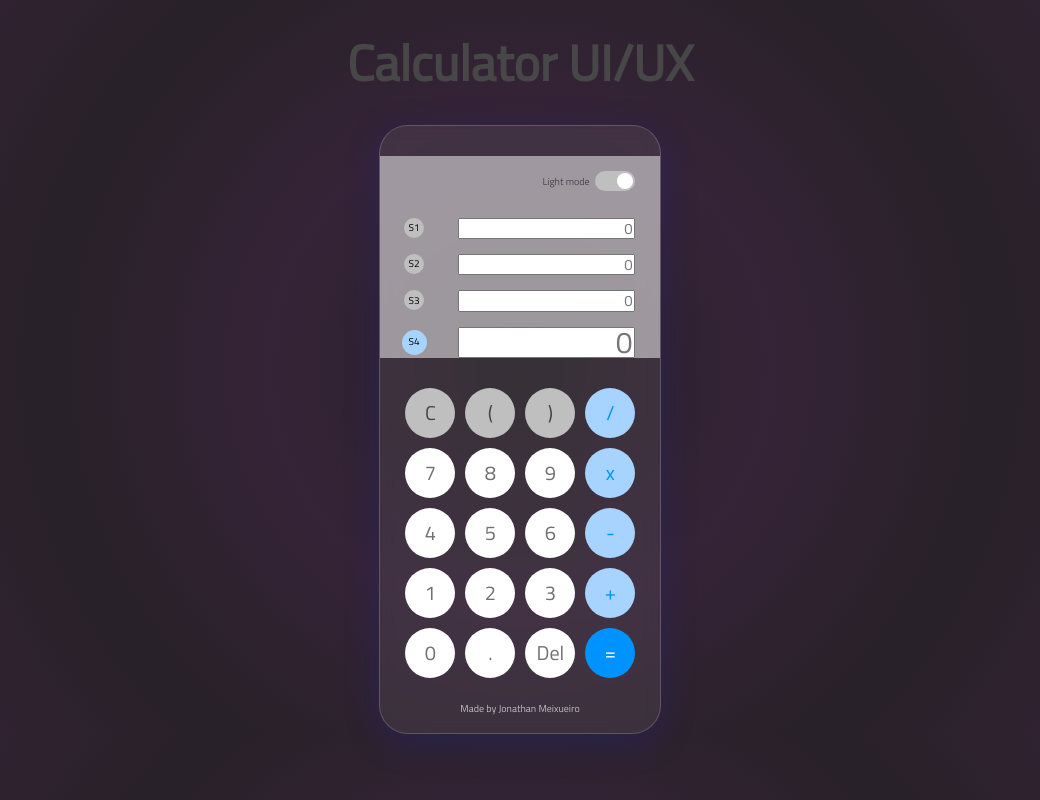
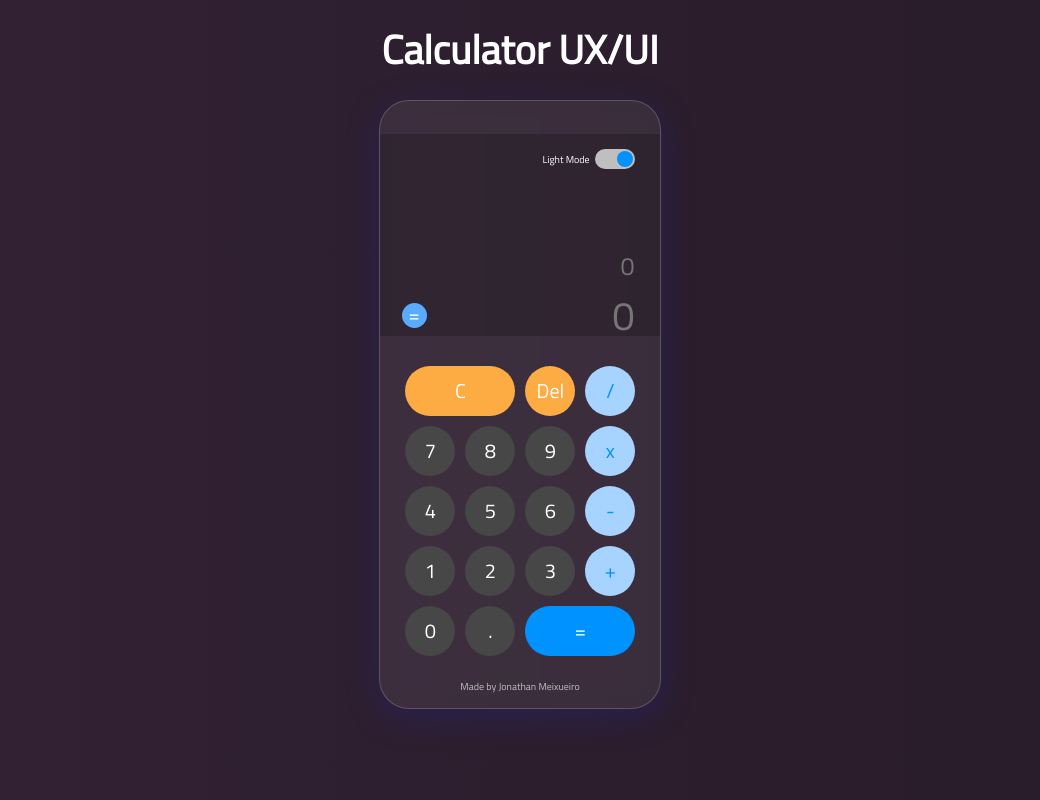
Before and after one commit to jonamx13/UX-UI-Calculator, a plain HTML site: page index.html in a window 1280 px wide. Both pictures are taken after a click on the button 734 px from the left and 181 px from the top of the page. Shown: the whole page, without its empty margins (120-1160 px from the left). Drawn offline with Linux system fonts and the light colour scheme.

Commit message:
Toggle, hover done, scripting separated by calculation and toggling

```diff
--- a/css/animation.css
+++ b/css/animation.css
@@ -1,18 +1,29 @@
 :root {
 
   /**Button colors**/
-  --darkButton1_Hover:#a1a1a1;
+    /*Toggle Light/Dark*/
+    --darkLightButton: #474747;
+    --displayDark: rgba(0, 0, 0, .2);
+    --displayOperatorDark: #58abff;
+    --bgGradDark1:#110e11;
+    --bgGradDark2:#352337;
+
+    /*Hover*/
+  --orangeButton_Hover:#d67f0d;
   --lightButton1_Hover:#dddddd;
   --darkButton2_Hover:#1c78be;
   --lightButton2_Hover:#58abff;
-  --darkButton1_Active:#ffffff;
+    /*Active*/
+  --orangeButton_Active:#ffffff;
   --lightButton1_Active:#adfaff;
   --darkButton2_Active:#6bedf7;
   --lightButton2_Active:#1ef0ff;
   --glowActive:#31b9db;
 
+
   /**Font colors*/
-  --mainFontColor:#474747;
+  --mainFontColorDark:#ffffff;
+  --secondaryFontColorDark:#dddddd;
   --DB1font:#474747;
   --LB1font:#707070;
   --DB2font:#FFFFFF;
@@ -20,42 +31,67 @@
 }
 
 /*Toggle button*/
-
-#toggle .indicator {
-  cursor: pointer;
-  transition: 0.5s;
+.title.active {
+  color: var(--mainFontColorDark);
+}
+.title-mobile.active {
+  color: var(--mainFontColorDark);
 }
 
+
 #toggle.active .indicator{
-  background-color: white;
   transform: scale(0.8) translateX(2.5rem);
 }
 
+.display__color-mode .toggle-text.active {
+  color: var(--mainFontColorDark);
+}
+
+.display__output-operator.active {
+  background-color: var(--displayOperatorDark);
+  color: var(--DB2font);
+}
+
+#input.active {
+  color: var(--secondaryFontColorDark)
+}
+
+#output.active {
+  color: var(--mainFontColorDark) ;
+}
+
+.display.active {
+  background-color: var(--displayDark);
+}
+
+
 /*Background*/
 
-body{
-  transition: 0.5s;
+body.active {
+  background: linear-gradient(270deg,var(--bgGradDark1) ,var(--bgGradDark2));
+  background-size: 400% 400%;
+
+  animation: BGMove 10s ease infinite;
 }
 
-body.active {
-  background: rgb(40,33,40);
-  background: -moz-radial-gradient(circle, rgba(40,33,40,1) 0%, rgba(53,35,55,1) 34%, rgba(40,33,40,1) 64%, rgba(53,35,55,1) 100%);
-  background: -webkit-radial-gradient(circle, rgba(40,33,40,1) 0%, rgba(53,35,55,1) 34%, rgba(40,33,40,1) 64%, rgba(53,35,55,1) 100%);
-  background: radial-gradient(circle, rgba(40,33,40,1) 0%, rgba(53,35,55,1) 34%, rgba(40,33,40,1) 64%, rgba(53,35,55,1) 100%);
-  filter: progid:DXImageTransform.Microsoft.gradient(startColorstr="#282128",endColorstr="#352337",GradientType=1);
+  /*Light/Dark Number Button Toggle*/
 
+  .calculator__button--light1.active {
+    background-color: var(--darkLightButton);
+    color: var(--DB2font);
+    transition: 0.2s;
   }
 
   /*Hover Buttons*/
 
-  .calculator__button--dark1:hover {
-    background-color: var(--darkButton1_Hover);
-    color: var(--DB1font);
+  .calculator__button--orange:hover {
+    background-color: var(--orangeButton_Hover);
     transition: 0.1s;
   }
 
-.calculator__button--dark1:active {
-  background-color: var(--darkButton1_Active);
+  .calculator__button--orange:active {
+  background-color: var(--orangeButton_Active);
+  color: var(--DB1font);
   box-shadow: 0 0 1rem 0 var(--glowActive);
   transform: scale(.9);
   }
@@ -80,13 +116,14 @@ body.active {
 
   .calculator__button--dark2:active {
   background-color: var(--darkButton2_Active);
+  color: var(--LB2font);
   box-shadow: 0 0 1rem 0 var(--glowActive);
   transform: scale(.9);
   }
 
   .calculator__button--light2:hover {
     background-color: var(--lightButton2_Hover);
-    color: var(--darkButton2);
+    color: var(--DB2font);
   }
 
   .calculator__button--light2:active {
--- a/css/function.css
+++ /dev/null
@@ -1,8 +0,0 @@
-    /*Color Toggle*/
-    .display__color-mode button {
-        cursor: pointer;
-    }
-
-    .calculator input {
-        cursor: pointer;
-    }
--- a/css/gridnflex.css
+++ b/css/gridnflex.css
@@ -10,16 +10,19 @@
     box-sizing: border-box;
   }
 
-.title{
-    font-size: 5rem;
+.title {
     text-align: center;
 }
+.title-mobile {
+
+    text-align: center;
+}
+
 
 .container {
     width: 28.125rem;
     height: 60.9rem;
     margin: 0 auto;
-    padding-top: 3rem;
 }
 
 /**Display**/
@@ -67,25 +70,21 @@
     text-align: center;
 }
 
-.display__output span {
-    display: flex;
-    align-items: center;
-    justify-content: center;
-    justify-self: center;
-    height: 2rem;
-    width: 2rem;
-}
-
     /*Result operator and field*/
 
-.display__output .display__operator-big {
+.display__output-operator {
     height: 2.5rem;
     width: 2.5rem;
     align-self: center;
 }
 
-.display__output .display__output-big {
-    height: 3.1rem;
+#input {
+    grid-column: 1 / 3;
+}
+#output {
+    height: 4rem;
+
+    text-align: right;
 }
 
 /**Calculator Buttons**/
@@ -106,6 +105,17 @@
     width: 5rem;
 }
 
+#clear {
+    grid-column: 1 / 3;
+    width: 11rem;
+}
+
+#equal {
+    grid-column: -1 / -3;
+    width: 11rem;
+}
+
+
 .footer-made {
     margin-top: 2.5rem;
     text-align: center;
--- a/css/style.css
+++ b/css/style.css
@@ -2,24 +2,25 @@
 
     /**Coloring**/
     --generalGray: #BFBFBF;
-    --operatorBlue: #A6D3FF;
+    --displayOperatorLight: #A6D3FF;
     --bgCalc: #F4F4F4;
     --opStep1: #C6C6C6;
     --opStep1: #A3A3A3;
     --opStep1: #707070;
     --result: #474747;
-    --bgGrad1: #ffefff;
-    --bgGrad2: #e1f1ff;
-    --display: rgba(255, 255, 255, .5);;
+    --bgGradLight1: #fde0fd;
+    --bgGradLight2: #dbeeff;
+    --display: rgba(255, 255, 255, .5);
 
     /**Button colors**/
-    --darkButton1:#BFBFBF;
+    --orangeButton:#fcac43;
     --lightButton1:#FFFFFF;
     --darkButton2:#0092FF;
     --lightButton2:#A6D3FF;
 
     /**Font colors*/
-    --mainFontColor:#474747;
+    --mainFontColorLight:#474747;
+    --secondaryFontColorLight:#777777;
     --DB1font:#474747;
     --LB1font:#707070;
     --DB2font:#FFFFFF;
@@ -32,33 +33,49 @@
 }
 
 .title{
-    color: var(--mainFontColor);
-    font-size: 5rem;
-    text-align: center;
+    color: var(--mainFontColorLight);
+    font-size: 4rem;
+    transition: 0.5s;
 }
 
+.title-mobile {
+    visibility: hidden;
+    color: var(--mainFontColorLight);
+    text-align: center;
+    font-size: 2rem;
+    margin: .5rem 0;
+}
+
+
 body {
-    background: var(--bgGrad1);
-    background: -moz-radial-gradient(circle, rgba(255,239,255,1) 0%, rgba(225,241,255,1) 34%, rgba(255,239,255,1) 64%, rgba(225,241,255,1) 100%);
-    background: -webkit-radial-gradient(circle, rgba(255,239,255,1) 0%, rgba(225,241,255,1) 34%, rgba(255,239,255,1) 64%, rgba(225,241,255,1) 100%);
-    background: radial-gradient(circle, rgba(255,239,255,1) 0%, rgba(225,241,255,1) 34%, rgba(255,239,255,1) 64%, rgba(225,241,255,1) 100%);
-    filter: progid:DXImageTransform.Microsoft.gradient(startColorstr="var(--bgGrad1)",endColorstr="var(--bgGrad2)",GradientType=1);
+    background: linear-gradient(270deg,var(--bgGradLight1) ,var(--bgGradLight2));
+    background-size: 400% 400%;
 
+    animation: BGMove 10s ease infinite;
+
+}
+
+@keyframes BGMove {
+    0%{background-position:0% 50%}
+    50%{background-position:100% 50%}
+    100%{background-position:0% 50%}
 }
 
 .container {
     background: rgba( 182, 182, 182, 0.1 );
-    box-shadow: 0 8px 32px 0 rgba( 31, 38, 135, 0.37 );
-    backdrop-filter: blur( 7px );
-    border-radius: 10px;
+    box-shadow: 0 .8rem 3.2rem  0 rgba( 31, 38, 135, 0.37 );
+    backdrop-filter: blur(.7rem);
+    border-radius: 1rem;
     border: .1rem solid rgba( 255, 255, 255, 0.18 );
-    border-radius: 2.875rem;
+    border-radius: 3rem;
     font-size: 2rem;
+    transition: 0.5s;
 }
 
-/**Diplay**/
+/**Display**/
 .display {
     background-color: var(--display);
+    transition: 0.5s;
 }
 .display__color-mode {
     display: flex;
@@ -66,18 +83,14 @@ body {
     font-size: 2rem;
 }
 
-.display__screen {
-    background-color: #FFFFFF;
-    border-style: none;
-}
+/*Color Toggle Button*/
 
-/*Color Toggle*/
-
-.display__color-mode span {
+.display__color-mode .toggle-text {
     font-size: 1rem;
-    color: var(--mainFontColor);
+    color: var(--mainFontColorLight);
     border-radius: 50%;
     font-size: 1rem;
+    transition: 0.5s;
 }
 #toggle  {
     border-radius: 1rem;
@@ -92,27 +105,36 @@ body {
     transform: scale(.8);
     border-radius: 50%;
     background-color: var(--darkButton2);
+    cursor: pointer;
+    transition: 0.5s;
 }
 
     /*Operator and numberfields*/
-.display__output input {
+#input {
+    color: var(--secondaryFontColorLight);
     text-align: right;
-    font-size: 1.5rem ;
+    font-size: 2.5rem ;
+    background: none;
+    border-style: none;
+    transition: 0.5;
 }
-.display__output span {
-    background-color: var(--generalGray);
-    border-radius: 50%;
-    font-size: 1rem;
+
+#output {
+    font-size: 4rem;
+    background: none;
+    border-style: none;
+    color: var(--mainFontColorLight);
+    transition: 0.5s;
 }
+
 
     /*Result operator and field*/
 
-.display__output .display__operator-big {
-    background-color: var(--operatorBlue);
-}
-
-.display__output .display__output-big {
-    font-size: 3rem
+.display__output-operator {
+    background-color: var(--displayOperatorLight);
+    color: var(--LB2font);
+    font-size: 2rem;
+    border-radius: 50%;
 }
 
 
@@ -124,14 +146,19 @@ body {
     border-style: none;
     text-align: center;
     font-size: 2rem;
+    cursor: pointer;
+}
+
+#clear, #equal {
+    border-radius: 5rem;
 }
 
 
 /**Button Styling**/
 
-.calculator__button--dark1 {
-    background-color: var(--darkButton1);
-    color: var(--DB1font);
+.calculator__button--orange {
+    background-color: var(--orangeButton);
+    color: var(--DB2font);
     transition: 0.2s;
 }
 
@@ -161,3 +188,9 @@ body {
     color: var(--generalGray);
     transition: 0.2s;
 }
+
+/*User unselectable*/
+
+.title.title-mobile.toggle-text, .display__output-operator, .footer-made {
+    user-select: none;
+}
--- a/index.html
+++ b/index.html
@@ -5,46 +5,39 @@
     <meta http-equiv="X-UA-Compatible" content="IE=edge">
     <meta name="viewport" content="width=device-width, initial-scale=1.0">
     <title>UX/UI Calculator</title>
+    <link rel="stylesheet" href="./css/normalize.css">
     <link rel="stylesheet" href="./css/gridnflex.css">
+    <link rel="stylesheet" href="./css/style.css">
     <link rel="stylesheet" href="./css/animation.css">
-    <link rel="stylesheet" href="./css/style.css">
-
-
-    <link rel="stylesheet" href="./css/normalize.css">
     <link rel="preconnect" href="https://fonts.googleapis.com">
     <link rel="preconnect" href="https://fonts.gstatic.com" crossorigin>
     <link href="https://fonts.googleapis.com/css2?family=Titillium+Web:wght@200;400&display=swap" rel="stylesheet">
 </head>
 <body>
     <!--Title-->
-    <h1 class="title">Calculator UI/UX</h1>
+    <h1 class="title">Calculator UX/UI</h1>
     <!--Begins Container-->
     <div class="container">
+        <h1 class="title-mobile">Calculator UX/UI</h1>
         <div class="display">
             <!--Toggle Color-->
             <div class="display__color-mode">
-                <span>Light mode</span>
+                <span class="toggle-text">Dark Mode</span>
                 <button id="toggle">
                     <i class="indicator"></i>
                 </button>
             </div>
             <!--Inputs and Outputs-->
             <div class="display__output">
-                <span class="display__operator">S1</span>
-                <input type="text" placeholder="0">
-                <span class="display__operator">S2</span>
-                <input type="text" placeholder="0">
-                <span class="display__operator">S3</span>
-                <input type="text" placeholder="0">
-                <span class="display__operator-big" >S4</span>
-                <input class="display__output-big" id="input" type="text" placeholder="0">
+                <input type="text" placeholder="0" id="input" disabled>
+                <span class="display__output-operator">=</span>
+                <input class="display__output-big" id="output" type="text" placeholder="0" disabled>
             </div>
         </div>
         <div action="" class="calculator">
             <!--First buttons row-->
-                <input class="calculator__button calculator__button--dark1" type="button" value ="C" id="clear">
-                <input class="input-button calculator__button calculator__button--dark1" type="button" value ="(">
-                <input class="input-button calculator__button calculator__button--dark1" type="button" value =")">
+                <input class="calculator__button calculator__button--orange" type="button" value ="C" id="clear">
+                <input class="calculator__button calculator__button--orange" type="button" value ="Del" id="erase">
                 <input class="input-button calculator__button calculator__button--light2" type="button" value ="/">
             <!--Second buttons row-->
                 <input class="input-button calculator__button calculator__button--light1" type="button" value ="7">
@@ -64,12 +57,12 @@
             <!--Fourth buttons row-->
                 <input class="input-button calculator__button calculator__button--light1" type="button" value ="0">
                 <input class="input-button calculator__button calculator__button--light1" type="button" value =".">
-                <input class="calculator__button calculator__button--light1" type="button" value ="Del" id="erase">
                 <input class="calculator__button calculator__button--dark2" type="button" value ="=" id="equal">
         </div>
         <p class="footer-made">Made by Jonathan Meixueiro</p>
     </div>
     </div>
-    <script src="./js/script.js"></script>
+    <script src="./js/calculator.js"></script>
+    <script src="./js/toggleClass.js"></script>
 </body>
 </html>
--- a/js/script.js
+++ b/js/calculator.js
@@ -1,16 +1,9 @@
-//Toggle color mode
-const body = document.querySelector("body");
-const toggle = document.getElementById("toggle");
-toggle.onclick = function() {
-    toggle.classList.toggle("active")
-    body.classList.toggle("active");
-}
-
 let equal_pressed = 0;
 //Refer all buttons excluding AC and DEL
 let button_input = document.querySelectorAll(".input-button");
 //Refer input,equal,clear and erase
 let input = document.getElementById("input");
+let output = document.getElementById("output");
 let equal = document.getElementById("equal");
 let clear = document.getElementById("clear");
 let erase = document.getElementById("erase");
@@ -34,26 +27,28 @@ button_input.forEach((button_class) => {
 //Solve the user's input when clicked on equal sign
 equal.addEventListener("click", () => {
   equal_pressed = 1;
-  let inp_val = input.value;
+  let inp_val = input.value.replace(/x/g, "*"); //Solution to eval multiplication
+
   try {
     //evaluate user's input
     let solution = eval(inp_val);
     //True for natural numbers
-    //false for decimals
+    //False for decimals
     if (Number.isInteger(solution)) {
-      input.value = solution;
+      output.value = solution;
     } else {
-      input.value = solution.toFixed(2);
+      output.value = solution.toFixed(2);
     }
   } catch (err) {
     //If user has entered invalid input
-    alert("Invalid Input");
+    output.value = "Error";
   }
 });
 
 //Clear Whole Input
 clear.addEventListener("click", () => {
   input.value = "";
+  output.value = "";
 });
 //Erase Single Digit
 erase.addEventListener("click", () => {
--- /dev/null
+++ b/js/toggleClass.js
@@ -0,0 +1,37 @@
+//Toggle color mode
+const body = document.querySelector("body");
+const title = document.querySelector(".title");
+const titleMobile = document.querySelector(".title-mobile");
+const toggleButton = document.getElementById("toggle");
+const display = document.querySelector(".display");
+const equalDisplay = document.querySelector(".display__output-operator");
+const inputC = document.getElementById("input");
+const outputC = document.getElementById("output");
+const modeText = document.querySelector(".toggle-text");
+const lightButton = document.querySelectorAll(".calculator__button--light1");
+
+toggle.onclick = function() {
+    let classA = "active";
+
+    toggleButton.classList.toggle(classA)
+    title.classList.toggle(classA);
+    titleMobile.classList.toggle(classA);
+    body.classList.toggle(classA);
+    display.classList.toggle(classA);
+    equalDisplay.classList.toggle(classA);
+    inputC.classList.toggle(classA);
+    outputC.classList.toggle(classA);
+    //Swap text Dark/Light
+    modeText.classList.toggle(classA);
+
+    if(modeText.innerHTML === "Dark Mode") {
+        modeText.innerHTML = "Light Mode"
+    } else {
+        modeText.innerHTML = "Dark Mode"
+    }
+
+    //Light buttons
+    for(let button of lightButton) {
+        button.classList.toggle(classA);
+    }
+}
```
Also changed, not shown: 1 other file. Lines whose indentation alone changed are shown as unchanged.
